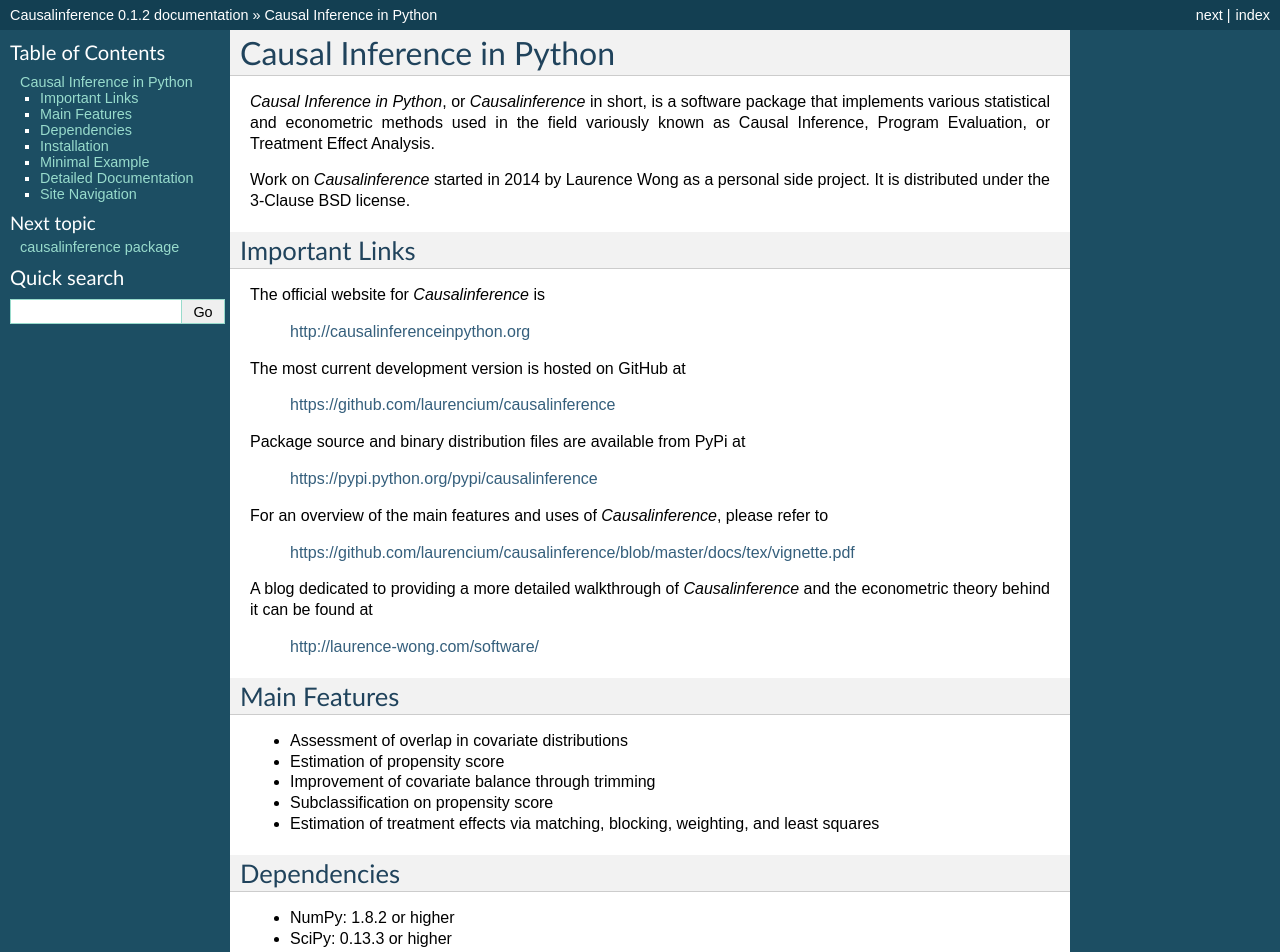
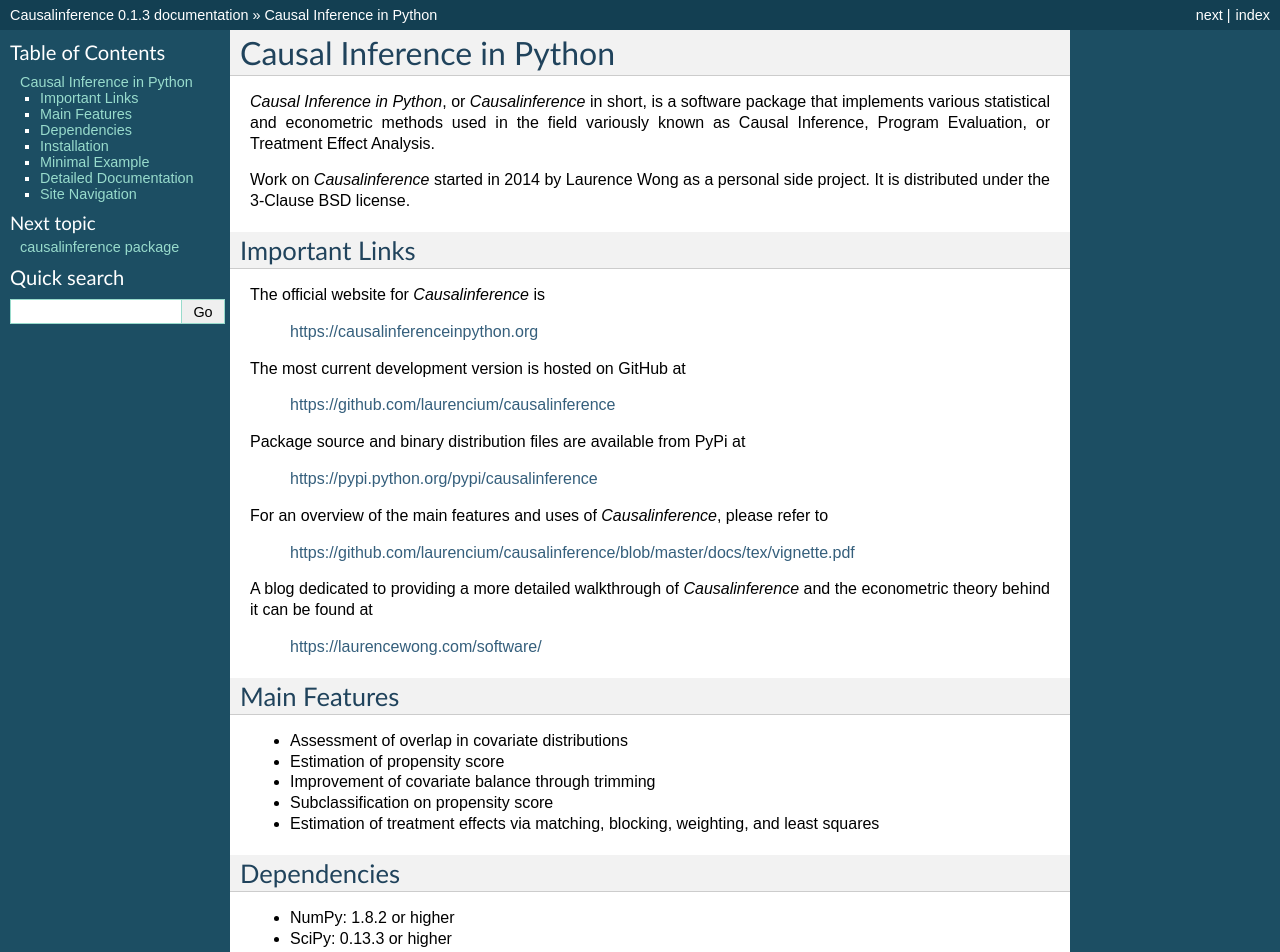
Before and after one commit to laurencium/Causalinference, a Sphinx documentation site: the page built from docs/index.rst, in a window 1280 px wide. Shown: the top 952 px of the page. Built offline with Sphinx 7.4.7, drawn with Linux system fonts in a browser that asks for light colours; some of the changed text lies outside the part shown.

Commit message:
make minor URL and HTTPS updates

```diff
--- a/README.rst
+++ b/README.rst
@@ -10,7 +10,7 @@
 
 The official website for *Causalinference* is
 
-  http://causalinferenceinpython.org
+  https://causalinferenceinpython.org
 
 The most current development version is hosted on GitHub at
 
@@ -26,7 +26,7 @@
 
 A blog dedicated to providing a more detailed walkthrough of *Causalinference* and the econometric theory behind it can be found at
 
-  http://laurence-wong.com/software/
+  https://laurencewong.com/software/
 
 Main Features
 =============
--- a/docs/conf.py
+++ b/docs/conf.py
@@ -58,9 +58,9 @@
 # built documents.
 #
 # The short X.Y version.
-version = u'0.1.2'
+version = u'0.1.3'
 # The full version, including alpha/beta/rc tags.
-release = u'0.1.2'
+release = u'0.1.3'
 
 # The language for content autogenerated by Sphinx. Refer to documentation
 # for a list of supported languages.
@@ -124,7 +124,7 @@
 
 # The name for this set of Sphinx documents.
 # "<project> v<release> documentation" by default.
-#html_title = u'Causalinference v0.1.0'
+#html_title = u'Causalinference v0.1.3'
 
 # A shorter title for the navigation bar.  Default is the same as html_title.
 #html_short_title = None
@@ -136,7 +136,7 @@
 # The name of an image file (relative to this directory) to use as a favicon of
 # the docs.  This file should be a Windows icon file (.ico) being 16x16 or 32x32
 # pixels large.
-#html_favicon = None
+html_favicon = 'favicon.png'
 
 # Add any paths that contain custom static files (such as style sheets) here,
 # relative to this directory. They are copied after the builtin static files,
--- a/docs/index.rst
+++ b/docs/index.rst
@@ -15,7 +15,7 @@
 
 The official website for *Causalinference* is
 
-  http://causalinferenceinpython.org
+  https://causalinferenceinpython.org
 
 The most current development version is hosted on GitHub at
 
@@ -31,7 +31,7 @@
 
 A blog dedicated to providing a more detailed walkthrough of *Causalinference* and the econometric theory behind it can be found at
 
-  http://laurence-wong.com/software/
+  https://laurencewong.com/software/
 
 Main Features
 -------------
--- a/setup.py
+++ b/setup.py
@@ -5,7 +5,7 @@
 
 config = {
 	'name': 'CausalInference',
-	'version': '0.1.2',
+	'version': '0.1.3',
 	'url': 'https://github.com/laurencium/causalinference',
 	'author': 'Laurence Wong',
 	'author_email': 'laurencium@gmail.com',
@@ -15,7 +15,7 @@
 	'package_data': {'causalinference': ['utils/*.txt']},
 	'license': 'LICENSE.txt',
 	'description': 'Causal Inference in Python',
-	'long_description': open('README.rst').read()
+	'long_description': open('README.rst').read(),
 }
 
 setup(**config)
```
Also changed, not shown: docs/favicon.png (added).
